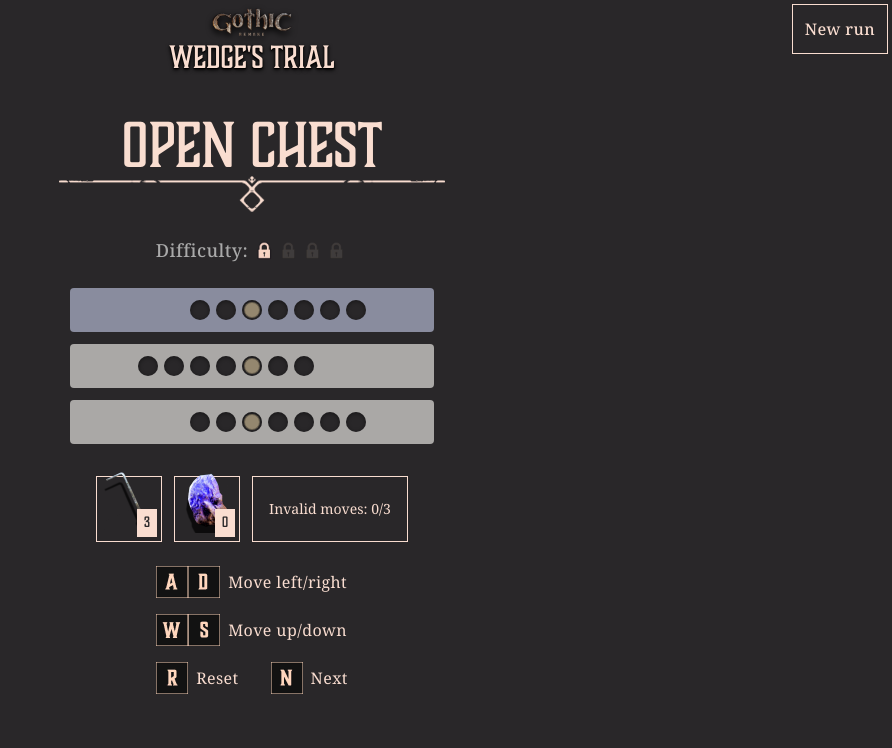
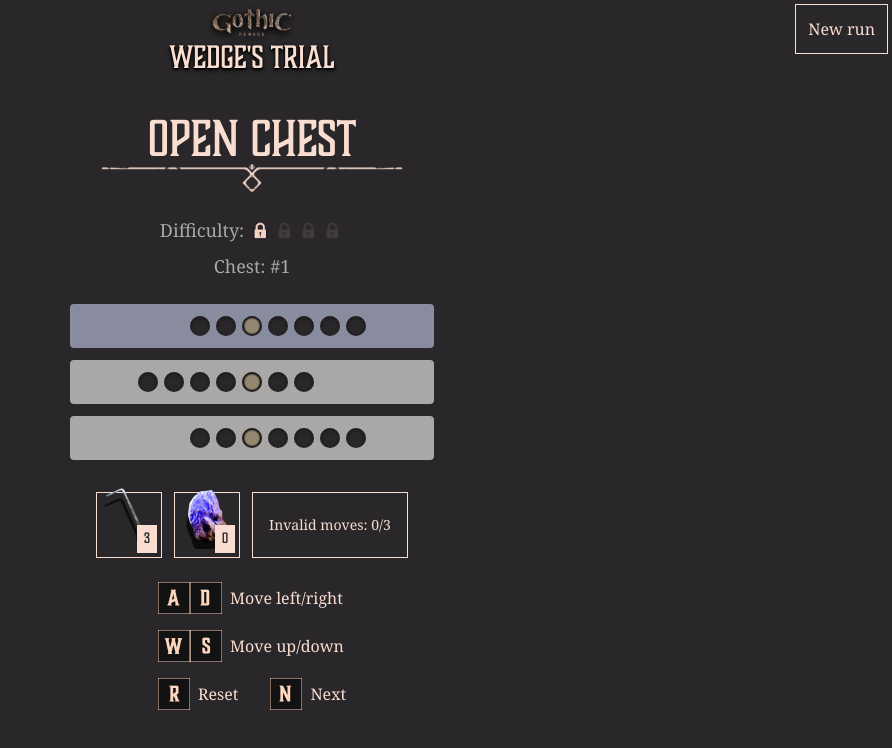
Before and after one commit to begiedz/wedges-trial, a Next.js app: page /game in a window 1280 px wide. Shown: the top 748 px of the page, without its empty margins (388-1280 px from the left). Built offline with nearby package versions, Linux system fonts and the light colour scheme.

Commit message:
chore: update ui, add chest index display

```diff
--- a/src/app/game/page.tsx
+++ b/src/app/game/page.tsx
@@ -200,12 +200,12 @@ export default function Game() {
         New run
       </Button>
       <section className="flex flex-col items-center pt-8">
-        <h2 className="font-heading text-6xl">Open Chest</h2>
+        <h2 className="font-heading text-5xl">Open Chest</h2>
         <div
           className="bg-foreground"
           style={{
-            width: 388,
-            height: 36,
+            width: 310,
+            height: 28,
             WebkitMaskImage: `url(${Separator.src})`,
             maskImage: `url(${Separator.src})`,
             WebkitMaskRepeat: "no-repeat",
@@ -218,7 +218,10 @@ export default function Game() {
         />
       </section>
 
-      <Difficulty level={difficultyLevel} />
+      <div className="flex flex-col items-center gap-2">
+        <Difficulty level={difficultyLevel} />
+        <p className="text-secondary text-lg">Chest: #{run.chestIndex}</p>
+      </div>
 
       {/* Game */}
       <Lock
--- a/src/app/page.tsx
+++ b/src/app/page.tsx
@@ -1,12 +1,11 @@
 import Link from "next/link";
-import Button from "@/components/general/atoms/button";
 
 export default function Home() {
   return (
     <main className="flex flex-col items-center">
       <Link
         href="/game"
-        className="flex gap-2 hover:bg-foreground p-3 border border-foreground font-medium text-foreground hover:text-background tracking-wide transition-all"
+        className="flex gap-2 hover:bg-foreground p-3 border border-foreground text-foreground hover:text-background transition-all"
       >
         Play
       </Link>
--- a/src/components/general/atoms/button.tsx
+++ b/src/components/general/atoms/button.tsx
@@ -20,7 +20,7 @@ export default function Button({
       type="button"
       onClick={onClick}
       className={cn(
-        "flex gap-2 hover:bg-foreground p-3 border border-foreground font-medium text-foreground hover:text-background tracking-wide transition-all",
+        "flex gap-2 hover:bg-foreground p-3 border border-foreground text-foreground hover:text-background transition-all",
         className,
       )}
     >
--- a/src/components/general/molecules/difficulty.tsx
+++ b/src/components/general/molecules/difficulty.tsx
@@ -11,9 +11,7 @@ interface DifficultyProps {
 export default function Difficulty({ level, size = 24 }: DifficultyProps) {
   return (
     <div className="flex gap-1">
-      <span className="font-medium text-secondary text-lg tracking-wide">
-        Difficulty:
-      </span>
+      <span className="text-secondary text-lg">Difficulty:</span>
       <div className="flex justify-center items-center">
         {Array.from({ length: 4 }, (_, index) => {
           const isFilled = index < level;
--- a/src/components/general/molecules/movement.tsx
+++ b/src/components/general/molecules/movement.tsx
@@ -47,7 +47,7 @@ export default function Movement({
   const iconSize = 32;
 
   return (
-    <div className="flex flex-col items-center tracking-wide">
+    <div className="flex flex-col items-center">
       <div className="flex flex-col gap-4">
         <div className="flex items-center gap-2">
           <div className="flex">
--- a/src/game/createRun.ts
+++ b/src/game/createRun.ts
@@ -1,11 +1,11 @@
-import { createLock } from "@/game/createLock";
-import { getDifficultyForChest } from "@/game/progressDifficulty";
-import { getChestReward } from "@/game/rewards";
-import type { ChestReward, RandomSource, RunState } from "@/game/types";
+import { createLock } from '@/game/createLock';
+import { getDifficultyForChest } from '@/game/progressDifficulty';
+import { getChestReward } from '@/game/rewards';
+import type { ChestReward, RandomSource, RunState } from '@/game/types';
 
 export function createRun(random: RandomSource = Math.random): RunState {
   return {
-    chestIndex: 0,
+    chestIndex: 1,
     oreNuggets: 0,
     lockpicks: 3,
     currentLock: createLock(getDifficultyForChest(0), random),
--- a/src/game/progressDifficulty.ts
+++ b/src/game/progressDifficulty.ts
@@ -2,8 +2,8 @@ import {
   DEFAULT_MAX_POSITION,
   DEFAULT_MIN_POSITION,
   DEFAULT_TARGET_POSITION,
-} from "@/game/constants";
-import type { DifficultyConfig, LockDifficulty } from "@/game/types";
+} from '@/game/constants';
+import type { DifficultyConfig, LockDifficulty } from '@/game/types';
 
 export function getDifficultyBand(chestIndex: number): LockDifficulty {
   if (chestIndex >= 18) {
```
Also changed, not shown: 1 other file (tests, documents, lock files or other folders).
